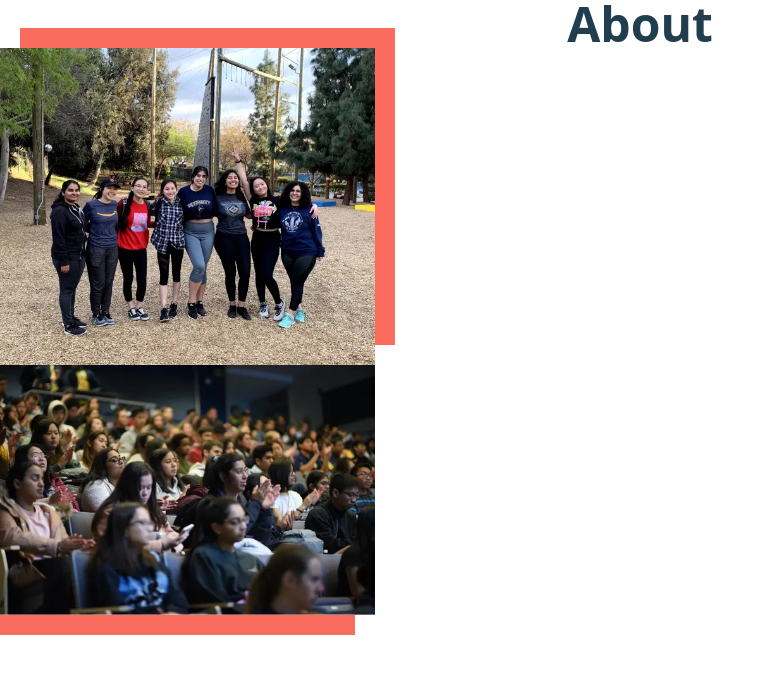
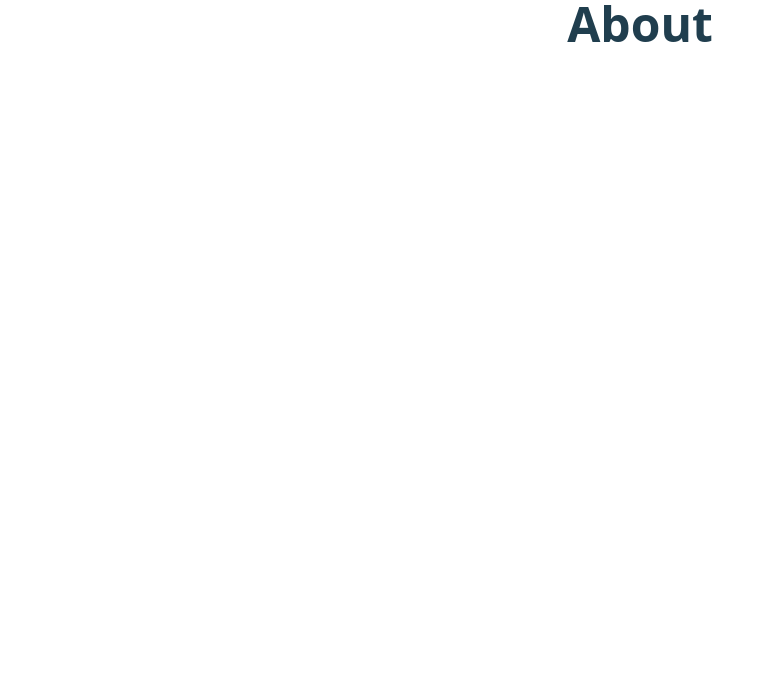
Before and after one commit to acm-ucr/winc-website, a Next.js app: page / in a window 1280 px wide. Shown: the top 674 px of the page, without its empty margins (0-775 px from the left). Built offline with nearby package versions, Linux system fonts and the light colour scheme.

Commit message:
passed in x and y into frame component and checked for boxshadow repositioning

```diff
--- a/src/app/page.js
+++ b/src/app/page.js
@@ -1,14 +1,8 @@
 import Title from "@/components/Title";
-import Frame from "@/components/about/Frame";
-import about1 from "@/public/assets/about1.webp";
-import about2 from "@/public/assets/about2.webp";
-
 const About = () => {
   return (
     <>
       <Title text="About" />
-      <Frame x={20} y={-20} picture={about1} />
-      <Frame x={-20} y={20} picture={about2} />
     </>
   );
 };
```
